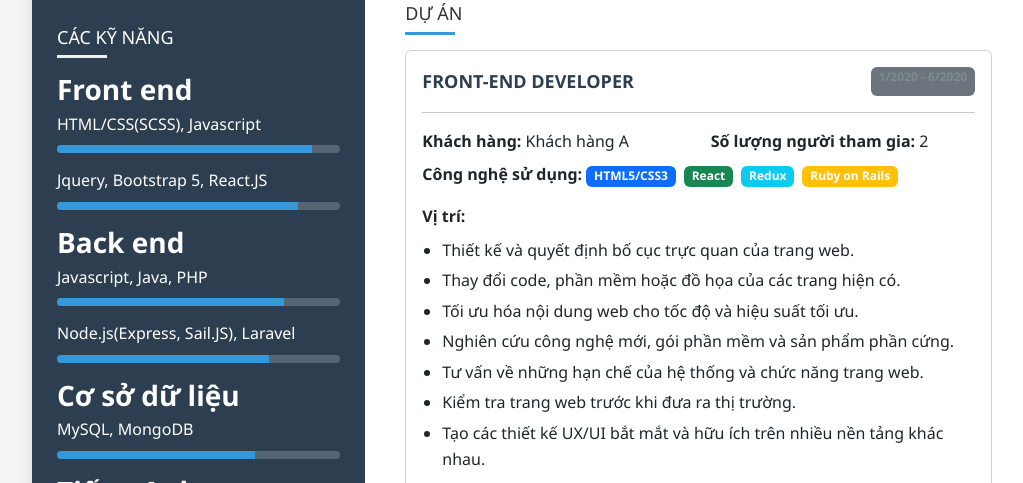
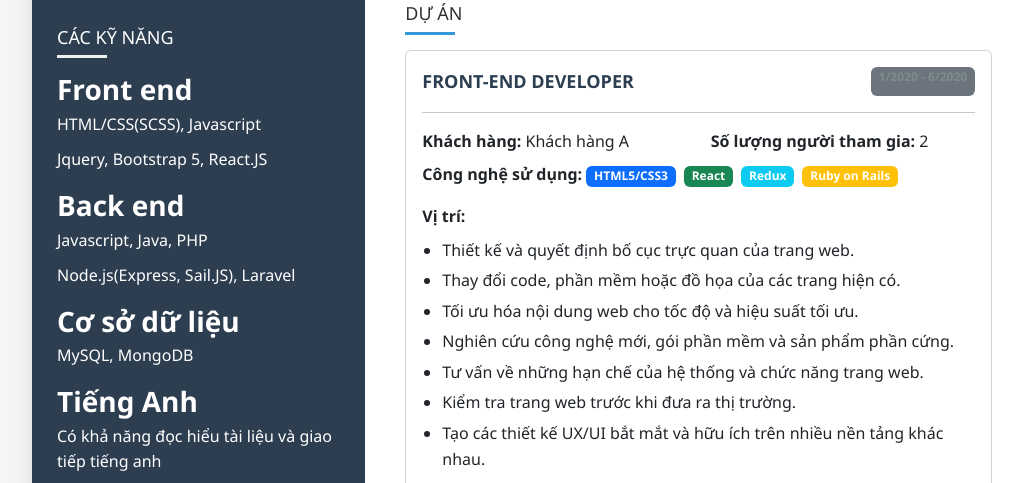
Before and after one commit to Nguyen8383/CV, a plain HTML site: page index.html in a window 1280 px wide. Shown: the part 469-952 px from the top of the page, without its empty margins (108-1131 px from the left). Drawn offline with nearby package versions, Linux system fonts and the light colour scheme.

Commit message:
Cập nhật file index

```diff
--- a/index.html
+++ b/index.html
@@ -103,7 +103,7 @@
         }
 
         .skills li {
-            margin-bottom: 8px;
+            margin-bottom: 10px;
         }
 
         .skill-title {
@@ -199,20 +199,6 @@
             margin-bottom: 5px;
         }
 
-        /* Progress bars for skills */
-        .skill-bar {
-            height: 8px;
-            margin-bottom: 15px;
-            background-color: rgba(255, 255, 255, 0.2);
-            border-radius: 4px;
-            overflow: hidden;
-        }
-
-        .skill-bar-fill {
-            height: 100%;
-            background-color: #3498db;
-        }
-
         /* Additional responsive adjustments */
         @media (max-width: 767px) {
             .project-header {
@@ -264,13 +250,7 @@
                             <h3 class="skill-title">Front end</h3>
                             <ul>
                                 <li>HTML/CSS(SCSS), Javascript</li>
-                                <div class="skill-bar">
-                                    <div class="skill-bar-fill" style="width: 90%"></div>
-                                </div>
                                 <li>Jquery, Bootstrap 5, React.JS</li>
-                                <div class="skill-bar">
-                                    <div class="skill-bar-fill" style="width: 85%"></div>
-                                </div>
                             </ul>
                         </div>
 
@@ -278,13 +258,7 @@
                             <h3 class="skill-title">Back end</h3>
                             <ul>
                                 <li>Javascript, Java, PHP</li>
-                                <div class="skill-bar">
-                                    <div class="skill-bar-fill" style="width: 80%"></div>
-                                </div>
                                 <li>Node.js(Express, Sail.JS), Laravel</li>
-                                <div class="skill-bar">
-                                    <div class="skill-bar-fill" style="width: 75%"></div>
-                                </div>
                             </ul>
                         </div>
 
@@ -292,9 +266,6 @@
                             <h3 class="skill-title">Cơ sở dữ liệu</h3>
                             <ul>
                                 <li>MySQL, MongoDB</li>
-                                <div class="skill-bar">
-                                    <div class="skill-bar-fill" style="width: 70%"></div>
-                                </div>
                             </ul>
                         </div>
 
@@ -302,9 +273,6 @@
                             <h3 class="skill-title">Tiếng Anh</h3>
                             <ul>
                                 <li>Có khả năng đọc hiểu tài liệu và giao tiếp tiếng anh</li>
-                                <div class="skill-bar">
-                                    <div class="skill-bar-fill" style="width: 65%"></div>
-                                </div>
                             </ul>
                         </div>
 
```
